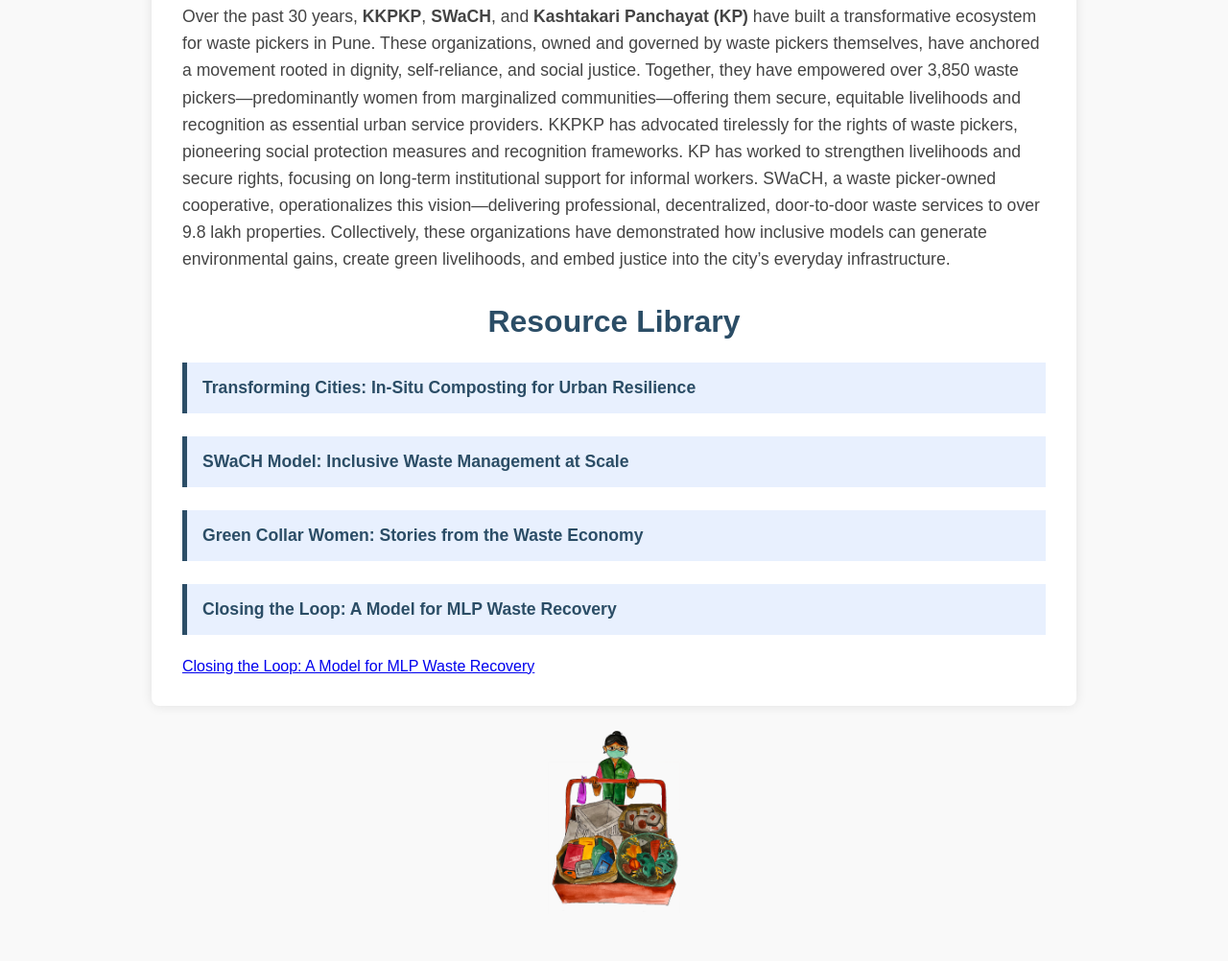
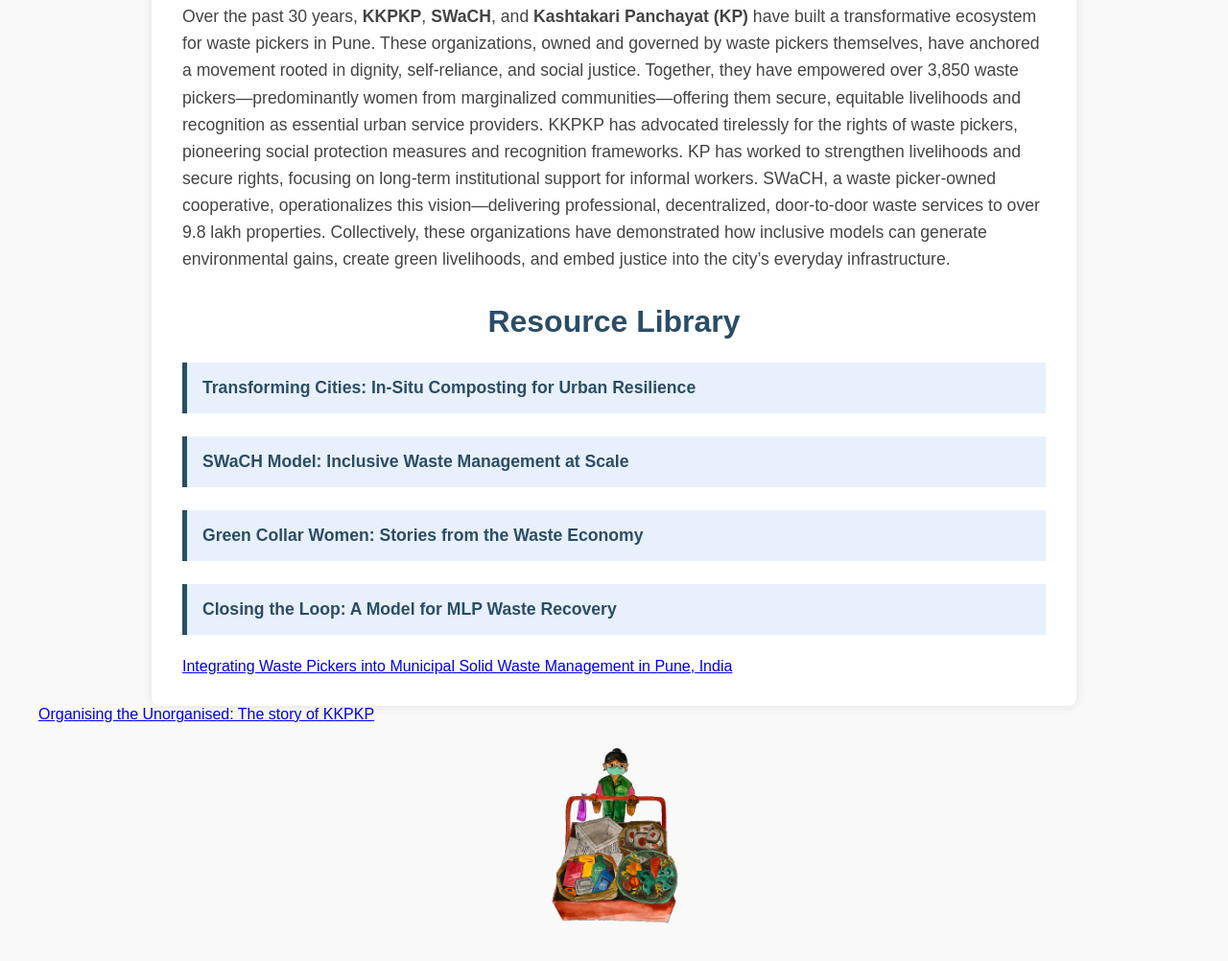
Before and after one commit to gazza162/kp_resources, a plain HTML site: page index.html in a window 1280 px wide. Shown: the part 861-1863 px from the top of the page at 96% size. Drawn offline with Linux system fonts and the light colour scheme.

Commit message:
Update index.html

```diff
--- a/index.html
+++ b/index.html
@@ -44,7 +44,10 @@
     <div class="pdf-link">
       <a href="MLP_Report.pdf" target="_blank">Closing the Loop: A Model for MLP Waste Recovery</a>
     </div>
-     <a href="MLP_Report.pdf" target="_blank">Closing the Loop: A Model for MLP Waste Recovery</a>
+     <a href="Chikarmane_WIEGO_PB8.pdf" target="_blank">Integrating Waste Pickers into Municipal Solid
+Waste Management in Pune, India</a>
+    </div>
+  <a href="Chikarmane_Narayan_case-kkpkp.pdf" target="_blank">Organising the Unorganised: The story of KKPKP</a>
     </div>
 
     <div class="illustration-container">
```
